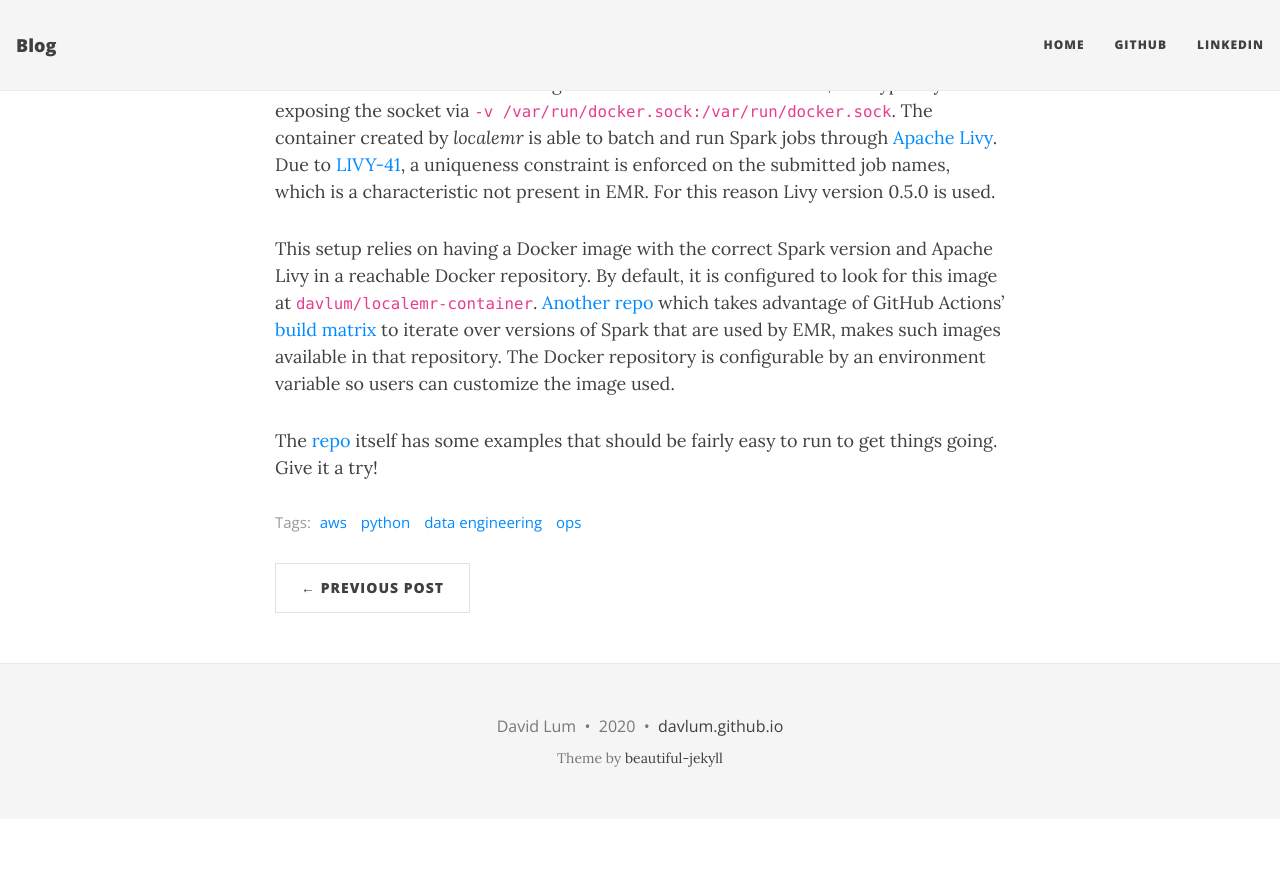
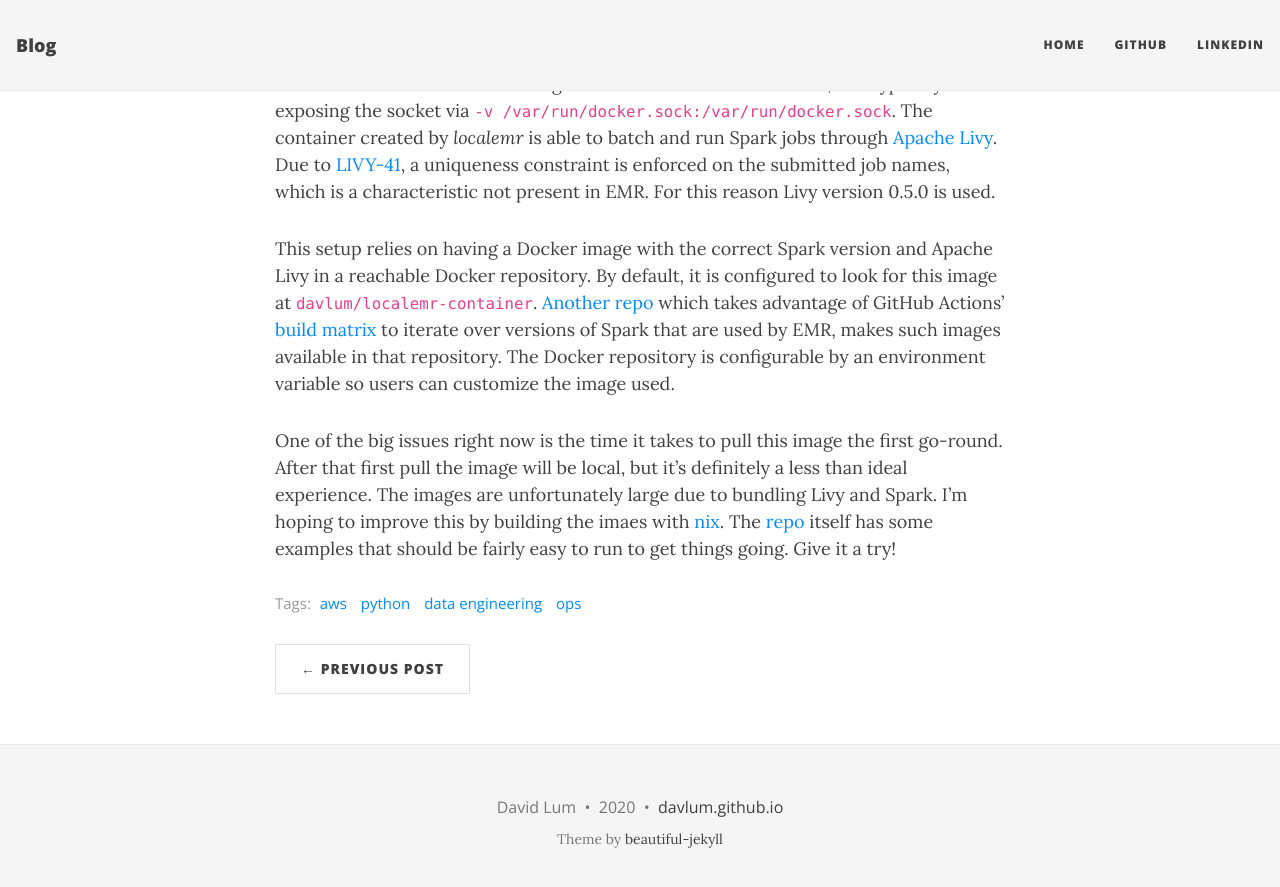
Before and after one commit to davlum/davlum.github.io, a Jekyll site: the page built from _posts/2020-07-07-localemr.md, in a window 1280 px wide and 900 px high, scrolled down 2065 px. Shown: the top 887 px of the window. Built offline with Jekyll 4.4.1, drawn with Linux system fonts in a browser that asks for light colours; nearby versions of some CDN libraries; before the commit the page ends 2884 px from its top, so only the background shows below that.

Commit message:
Be honest

```diff
--- a/_posts/2020-07-07-localemr.md
+++ b/_posts/2020-07-07-localemr.md
@@ -76,6 +76,9 @@ takes advantage of GitHub Actions' [build matrix][8] to iterate over versions of
 are used by EMR, makes such images available in that repository. The Docker repository is configurable by an
 environment variable so users can customize the image used.
 
+One of the big issues right now is the time it takes to pull this image the first go-round. After that first
+pull the image will be local, but it's definitely a less than ideal experience. The images are
+unfortunately large due to bundling Livy and Spark. I'm hoping to improve this by building the imaes with [nix][13].
 The [repo][0] itself has some examples that should be fairly easy to run to get things going. Give it a try!
 
 [0]: <https://github.com/davlum/localemr>
```
Also changed, not shown: other parts of _posts/2020-07-07-localemr.md (+1 -0 lines).
